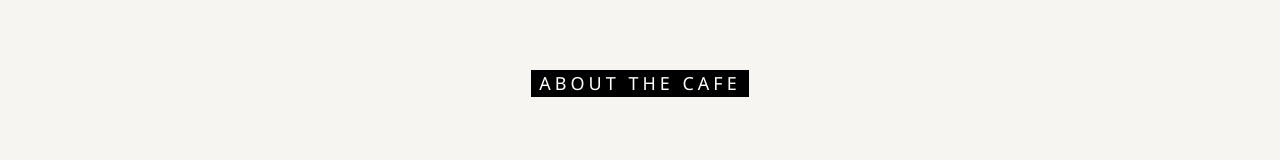
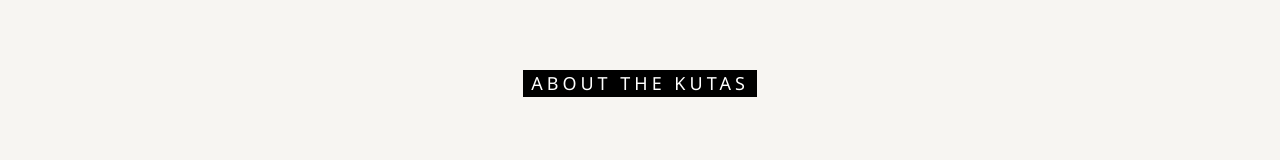
Before and after one commit to Aratasz/website, a plain HTML site: page index.html in a window 1280 px wide. Shown: the part 604-764 px from the top of the page. Drawn offline with nearby package versions, Linux system fonts and the light colour scheme; some packages are replaced by stand-ins of ours; files whose address does not match are found by name.

Commit message:
First Change
First Change

```diff
--- a/index.html
+++ b/index.html
@@ -59,7 +59,7 @@ body, html {
 <!-- About Container -->
 <div class="w3-container" id="about">
   <div class="w3-content" style="max-width:700px">
-    <h5 class="w3-center w3-padding-64"><span class="w3-tag w3-wide">ABOUT THE CAFE</span></h5>
+    <h5 class="w3-center w3-padding-64"><span class="w3-tag w3-wide">ABOUT THE KUTAS</span></h5>
     <p>The Cafe was founded in blabla by Mr. Smith in lorem ipsum dolor sit amet, consectetur adipiscing elit, sed do eiusmod tempor incididunt ut labore et dolore magna aliqua. Ut enim ad minim veniam, quis nostrud exercitation ullamco laboris nisi ut aliquip ex ea commodo consequat.</p>
     <p>In addition to our full espresso and brew bar menu, we serve fresh made-to-order breakfast and lunch sandwiches, as well as a selection of sides and salads and other good stuff.</p>
     <div class="w3-panel w3-leftbar w3-light-grey">
```
